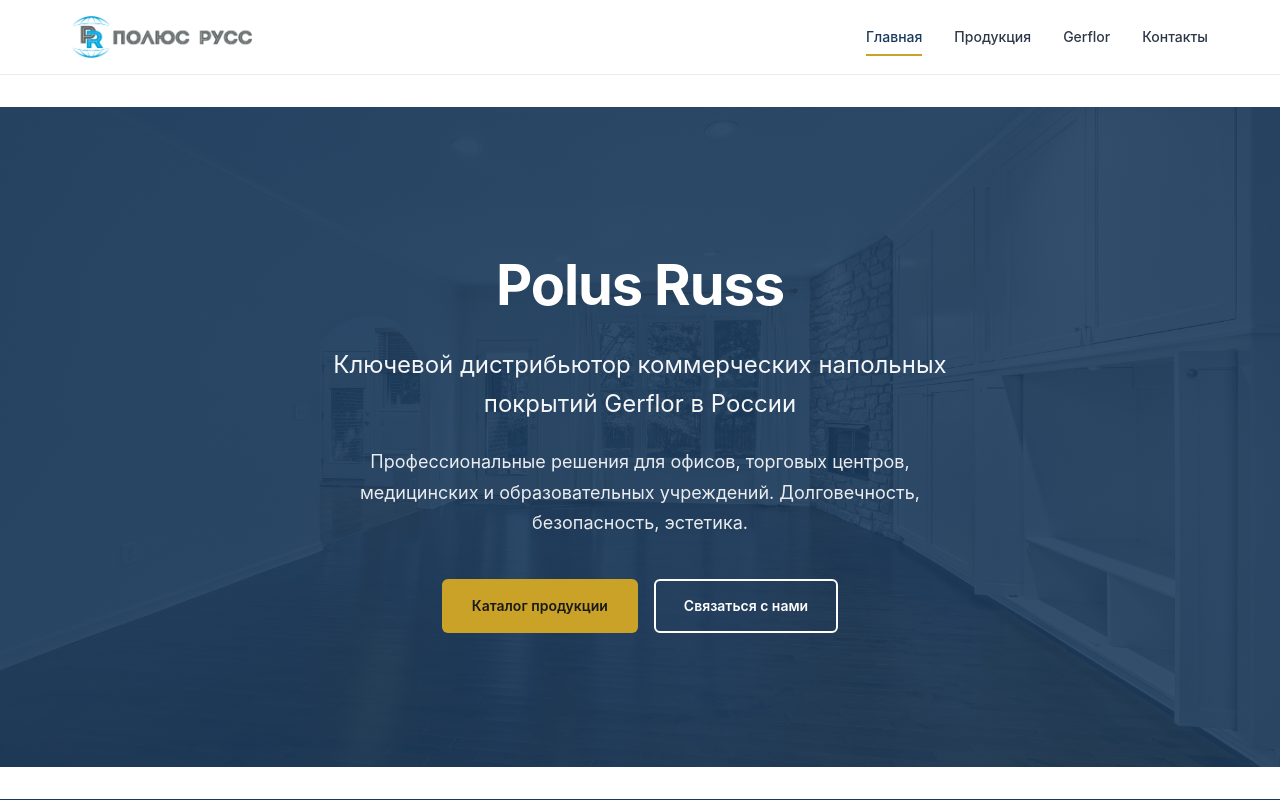
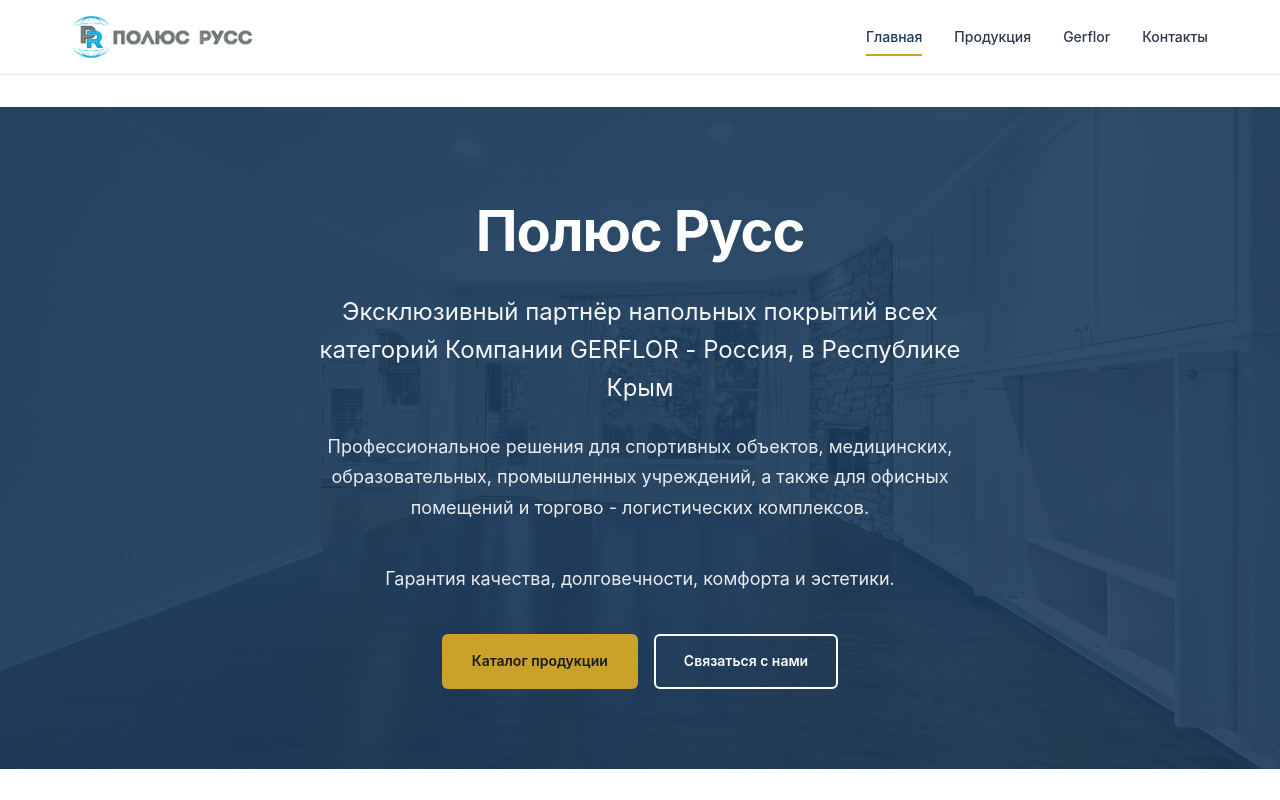
Before and after one commit to SergeyMalyuga/polus-russ, an Angular app: page / in a window 1280 px wide. Shown: the top 800 px of the page. Built offline with nearby package versions, Linux system fonts and the light colour scheme.

Commit message:
chore(hero): изменить текст описания компании

```diff
--- a/src/app/components/hero/hero.component.html
+++ b/src/app/components/hero/hero.component.html
@@ -1,13 +1,17 @@
 <!-- hero.component.html -->
 <section class="hero">
   <div class="container hero__content fade-in">
-    <h1 class="hero__title">Polus Russ</h1>
+    <h1 class="hero__title">Полюс Русс</h1>
     <p class="hero__subtitle">
-      Ключевой дистрибьютор коммерческих напольных покрытий Gerflor в России
+      Эксклюзивный партнёр напольных покрытий всех категорий Компании GERFLOR - Россия, в Республике Крым
     </p>
     <p class="hero__desc">
-      Профессиональные решения для офисов, торговых центров, медицинских и образовательных
-      учреждений. Долговечность, безопасность, эстетика.
+      Профессиональное решения для спортивных объектов, медицинских, образовательных, промышленных учреждений, а также
+      для офисных помещений и торгово - логистических комплексов.
+    </p>
+
+    <p class="hero__desc">
+      Гарантия качества, долговечности, комфорта и эстетики.
     </p>
     <div class="hero__actions">
       <a routerLink="/products" class="btn btn--primary">Каталог продукции</a>
--- a/src/app/components/hero/hero.component.scss
+++ b/src/app/components/hero/hero.component.scss
@@ -54,36 +54,3 @@
     flex-wrap: wrap;
   }
 }
-
-// 🔹 Кнопки (переиспользуемые)
-.btn {
-  display: inline-flex;
-  align-items: center;
-  justify-content: center;
-  padding: 0.875rem 1.75rem;
-  border-radius: 6px;
-  font-weight: 600;
-  text-decoration: none;
-  transition: variables.$transition;
-  cursor: pointer;
-  border: 2px solid transparent;
-
-  &--primary {
-    background: variables.$color-secondary;
-    color: #1a1a1a;
-    &:hover {
-      background: darken(variables.$color-secondary, 8%);
-      transform: translateY(-2px);
-    }
-  }
-
-  &--outline {
-    background: transparent;
-    border-color: #fff;
-    color: #fff;
-    &:hover {
-      background: rgba(255, 255, 255, 0.12);
-      transform: translateY(-2px);
-    }
-  }
-}
```
